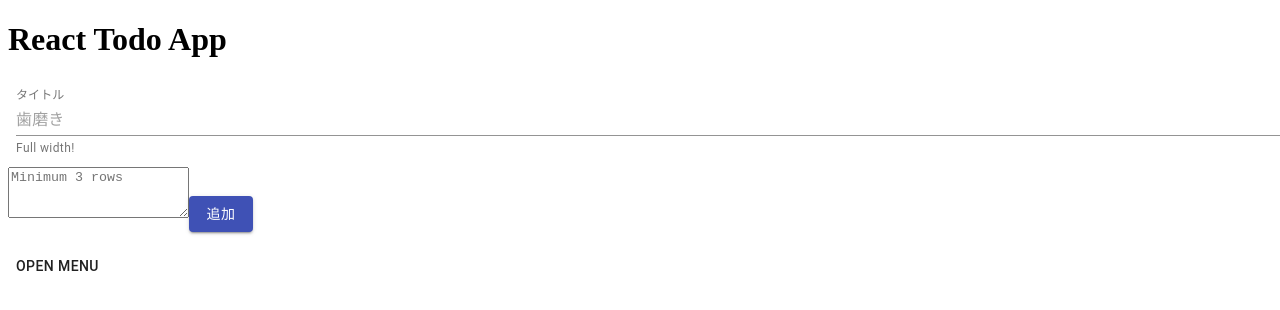
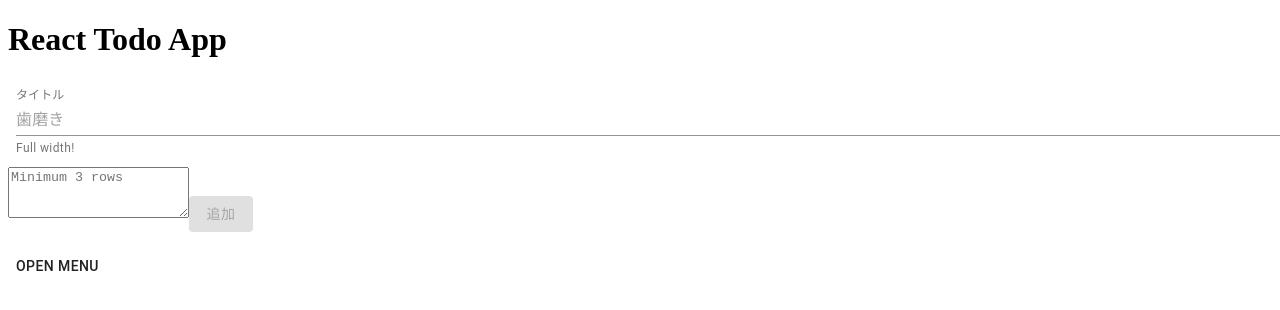
Before and after one commit to ncdcdev/react-study-todo-app, a React app: page / in a window 1280 px wide. Shown: the top 310 px of the page. Built offline with nearby package versions, Linux system fonts and the light colour scheme.

Commit message:
handleAdd

```diff
--- a/src/components/Add.js
+++ b/src/components/Add.js
@@ -3,7 +3,21 @@ import { TextField, Button, TextareaAutosize } from '@material-ui/core';
 
 const Add = props => {
   const [title, setTitle] = useState('');
+  const [description, setDescription] = useState('');
   const { handleAdd } = props;
+
+  const reqHandleAdd = () => {
+    handleAdd({ title: title, description: description });
+    setTitle('');
+    setDescription('');
+  };
+
+  const isDisabledHandleAdd = () => {
+    handleAdd({ title: title, description: description });
+    setTitle('');
+    setDescription('');
+    return false;
+  };
   return (
     <div className="siimple-form-field">
       <TextField
@@ -20,8 +34,19 @@ const Add = props => {
           shrink: true,
         }}
       />
-      <TextareaAutosize aria-label="minimum height" rows={3} placeholder="Minimum 3 rows" />
-      <Button variant="contained" color="primary" onClick={e => handleAdd({ title: title })}>
+      <TextareaAutosize
+        aria-label="minimum height"
+        rows={3}
+        placeholder="Minimum 3 rows"
+        value={description}
+        onChange={e => setDescription(e.target.value)}
+      />
+      <Button
+        variant="contained"
+        color="primary"
+        onClick={() => reqHandleAdd()}
+        disabled={title.length === 0 || description.length === 0}
+      >
         追加
       </Button>
     </div>
--- a/src/components/List.js
+++ b/src/components/List.js
@@ -16,6 +16,7 @@ const List = props => {
       {list.map((n, i) => (
         <li className="siimple-list-item siimple--bg-white" style={style}>
           {n.title}
+          {n.description}
           <Button variant="contained" color="secondary" onClick={console.log(333)}>
             削除
           </Button>
```
